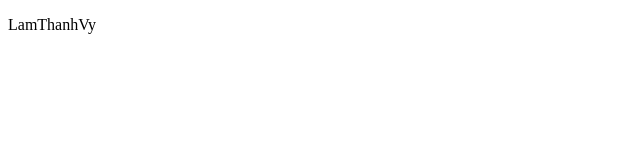
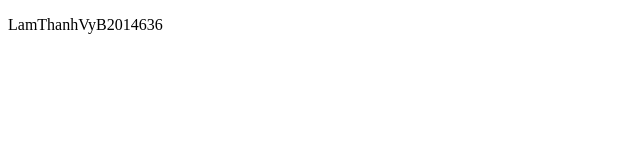
Before and after one commit to vyb2014636/BT3_B1, a plain HTML site: page index.html in a window 1280 px wide. Shown: the full height of the page, 0-640 px from the left. Drawn offline with Linux system fonts and the light colour scheme.

Commit message:
bai tap 1

```diff
--- a/index.html
+++ b/index.html
@@ -6,6 +6,6 @@
     <title>Document</title>
   </head>
   <body>
-    <p>LamThanhVy</p>
+    <p>LamThanhVyB2014636</p>
   </body>
 </html>
```
